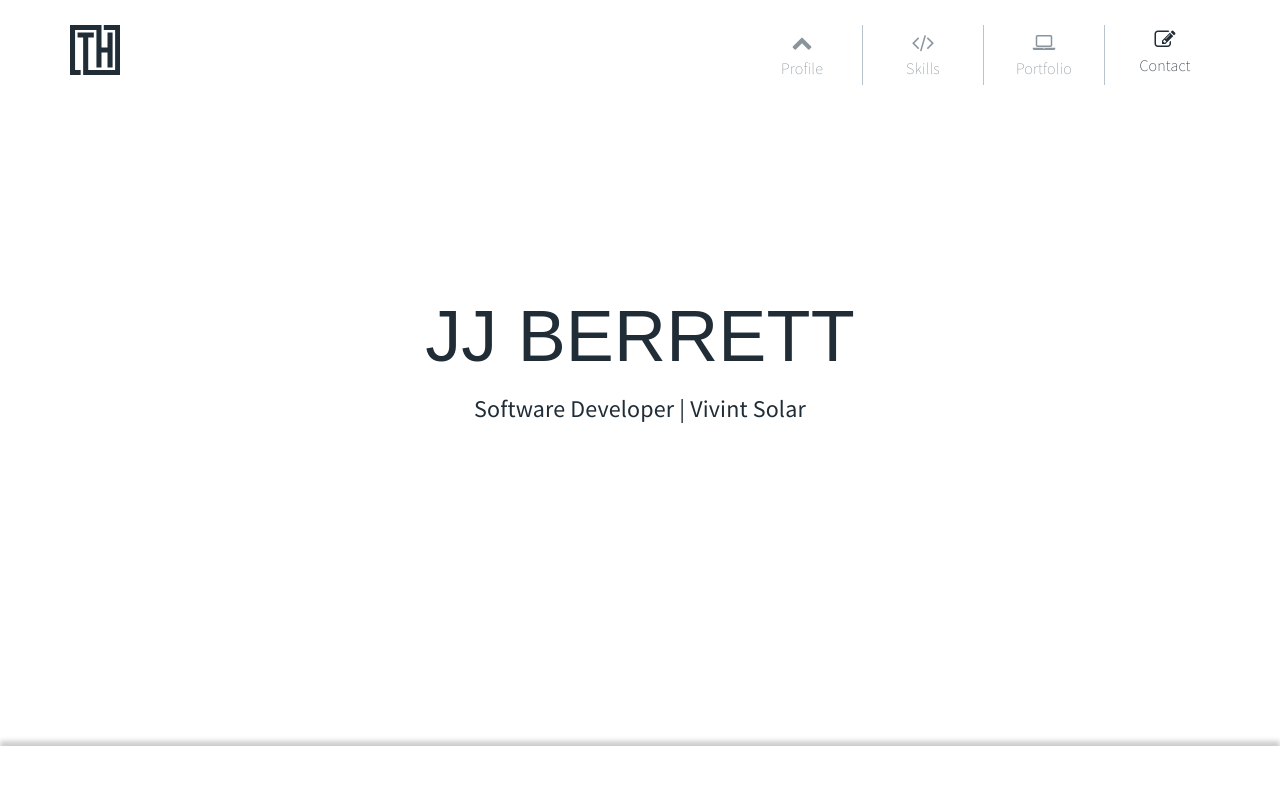
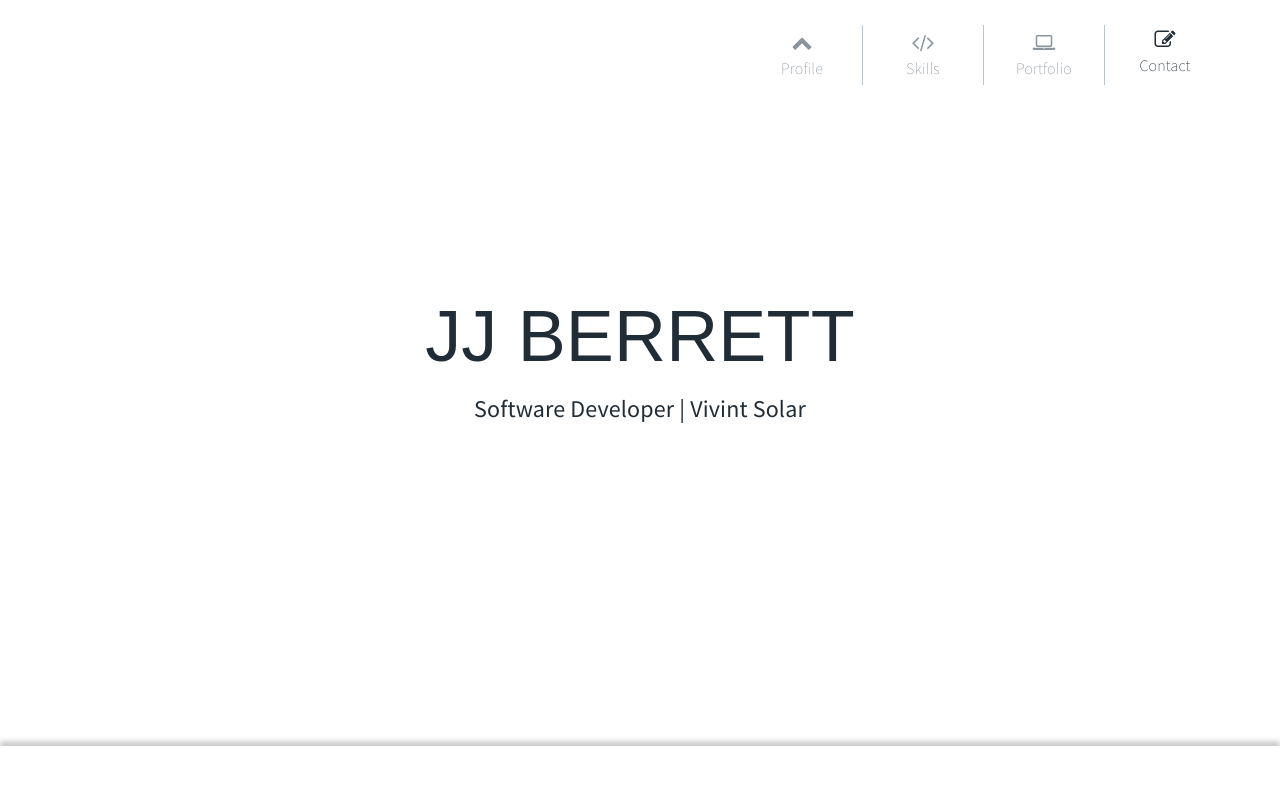
Before and after one commit to JJ-Berrett/Portfolio, a website: page public/index.html in a window 1280 px wide. Shown: the top 800 px of the page. Drawn offline with nearby package versions, Linux system fonts and the light colour scheme; a web font is replaced by a local one.

Commit message:
Removed TH

```diff
--- a/public/index.html
+++ b/public/index.html
@@ -52,7 +52,7 @@
                 <span class="icon-bar"></span>
             </button>
 
-            <a class="navbar-brand scrollto" href="#home"><img class="logo-img" src="assets/images/TH.svg" alt=""/></a>
+            <!--<a class="navbar-brand scrollto" href="#home"><img class="logo-img" src="assets/images/TH.svg" alt=""/></a>-->
 
         </div>
 
```
